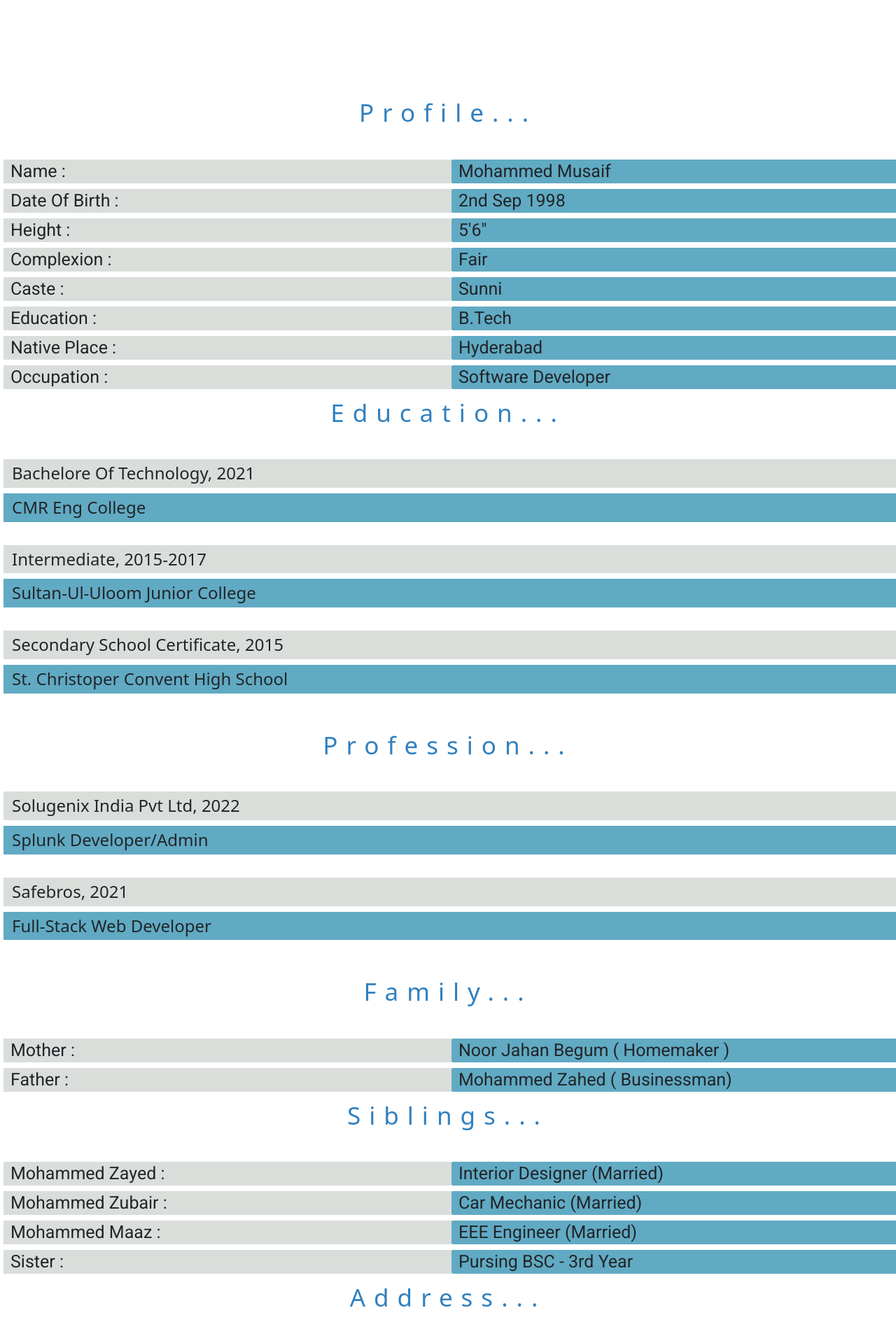
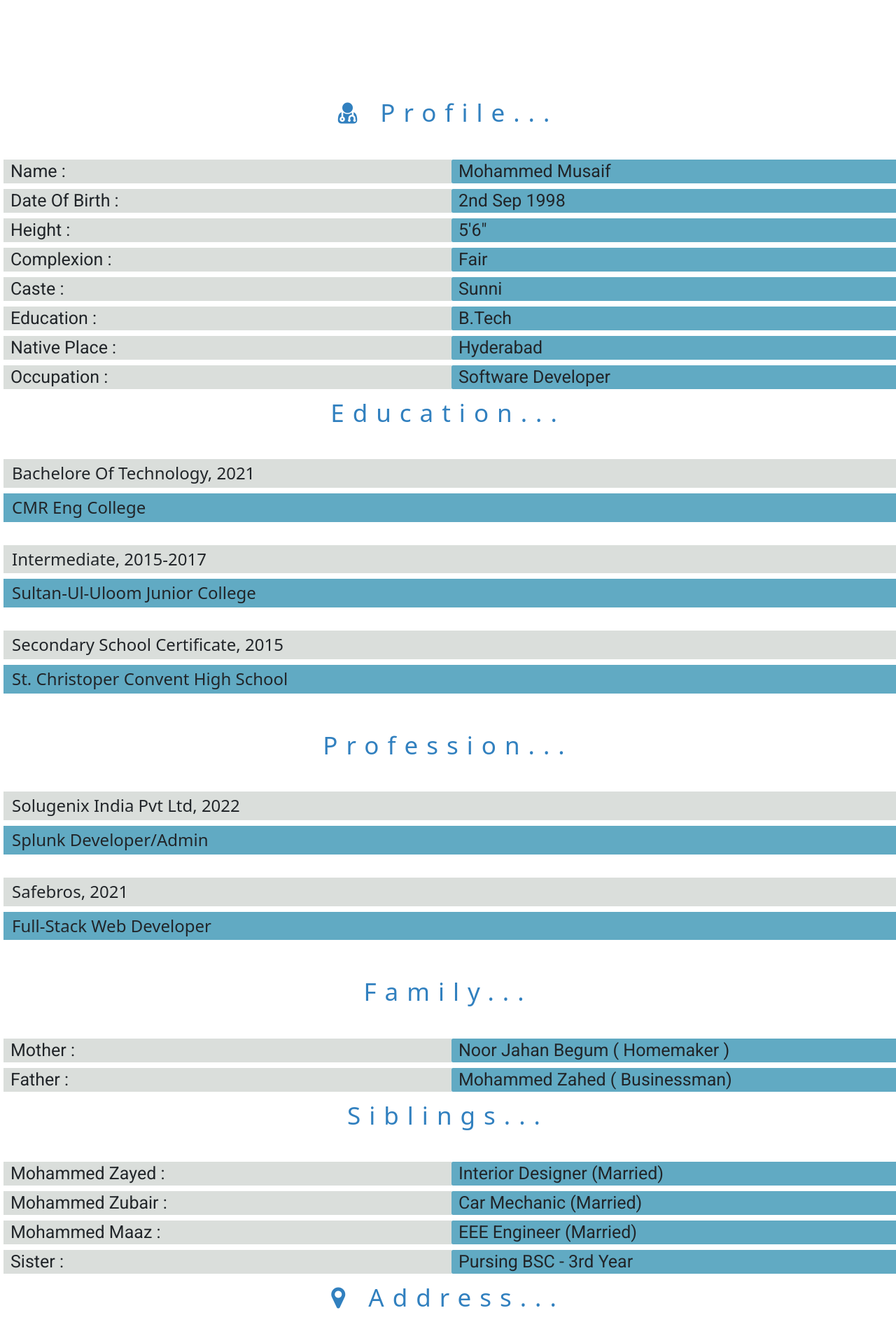
Before and after one commit to Musaif786/bio, a React (Create React App) app: page / in a window 1280 px wide. Shown: the part 680-2599 px from the top of the page at 70% size. Built offline with nearby package versions, Linux system fonts and the light colour scheme.

Commit message:
added changes

```diff
--- a/src/components/Home.js
+++ b/src/components/Home.js
@@ -185,7 +185,7 @@ Lorem ipsum dolor sit, amet consectetur adipisicing elit. Suscipit, quas?
 </div>
 
     </div> */}
-      <div className="title">profile...</div>
+      <div className="title"><i class="fa fa-user-md" aria-hidden="true"></i> profile... </div>
       <div className="info">
         <div className="text">
           <h1>Name :</h1>
@@ -296,7 +296,7 @@ Lorem ipsum dolor sit, amet consectetur adipisicing elit. Suscipit, quas?
 
 
       {/* Address */}
-<div className="title">Address...</div>
+<div className="title"><i class="fa fa-map-marker" aria-hidden="true"></i> Address...</div>
 
 <div className="info">
         <div id="forprint" className="text2">
```
